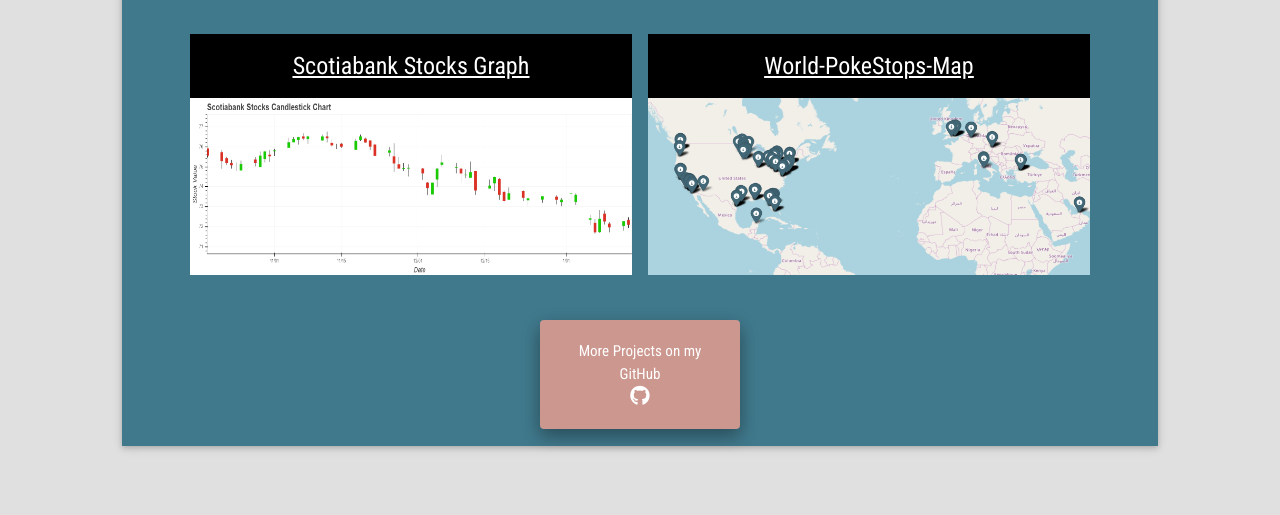
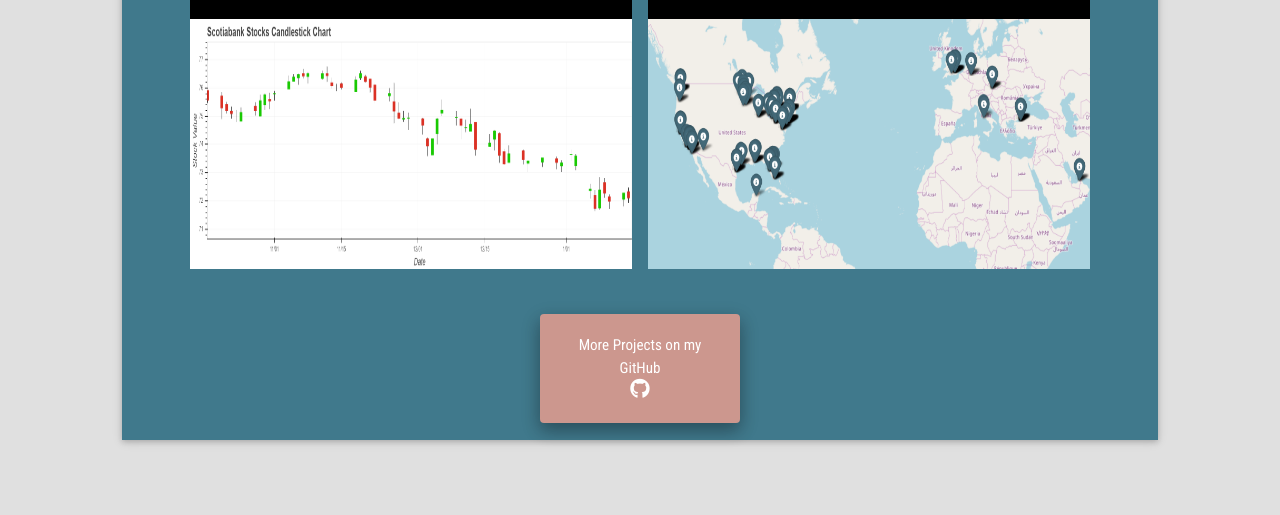
Before and after one commit to HassaanAbbasi/PersonalWebsite, a Flask app: page / in a window 1280 px wide. Shown: the part 1549-2064 px from the top of the page. Run offline with Flask 2, Linux system fonts and the light colour scheme; some libraries are stand-ins or nearby versions.

Commit message:
Fixed BMI picture and changed sizes of bottom two projects

```diff
--- a/templates/home.html
+++ b/templates/home.html
@@ -318,8 +318,7 @@
                             <div class="w3-center w3-black w3-padding-small"><a href="https://bmi-calculator-db.herokuapp.com/" target="_blank"><h3><u>BMI Calculator</u></h3></a></div>
                             <div class="w3-display-container w3-center container">
                                 <a href="https://bmi-calculator-db.herokuapp.com/" target="_blank" class="image2" style="background-color: white;">
-                                    <img src="{{ url_for('static', filename='bmi.png') }}" alt="BMI_Chart" width="300px" height="150px">
-                                    <img src="https://images.agoramedia.com/everydayhealth/gcms/BMI-in-Adults-722x406.jpg" alt="BMI_Chart" width="100%">
+                                    <img src="{{ url_for('static', filename='bmi.PNG') }}" alt="BMI_Chart" width="100%" height="400px">
                                 </a>
                                 <a href="https://bmi-calculator-db.herokuapp.com/" target="_blank">
                                 <div class="middle2">
@@ -339,7 +338,7 @@
                             <div class="w3-center w3-black w3-padding-small"><a href="https://scotiabank-stock.herokuapp.com/" target="_blank"><h3><u>Scotiabank Stocks Graph</u></h3></a></div>
                             <div class="w3-display-container container">
                                 <a href="https://scotiabank-stock.herokuapp.com/" target="_blank">
-                                    <img src="{{ url_for('static', filename='scotia.png') }}" class="image2" alt="stocks" style="width:100%; height:177px">
+                                    <img src="{{ url_for('static', filename='scotia.png') }}" class="image2" alt="stocks" style="width:100%; height:250px">
                                     <div class="middle2">
                                         <div class="text2">
                                             An online graph that allows users to study the present stock data of Scotiabank Toronto.
@@ -352,7 +351,7 @@
                             <div class="w3-center w3-black w3-padding-small"><a href="https://github.com/HassaanAbbasi/World-PokeStops-Map" target="_blank"><h3><u>World-PokeStops-Map</u></h3></a></div>
                             <div class="w3-display-container container">
                                 <a href="https://github.com/HassaanAbbasi/World-PokeStops-Map" target="_blank">
-                                    <img src="{{ url_for('static', filename='mapping.png') }}" class="image2" alt="poke map" style="width:100%;">
+                                    <img src="{{ url_for('static', filename='mapping.png') }}" class="image2" alt="poke map" style="width:100%; height: 250px;">
                                     <div class="middle2">
                                         <div class="text2">
                                             A map that stores the locations of interesting PokeStops from around the world.
```
